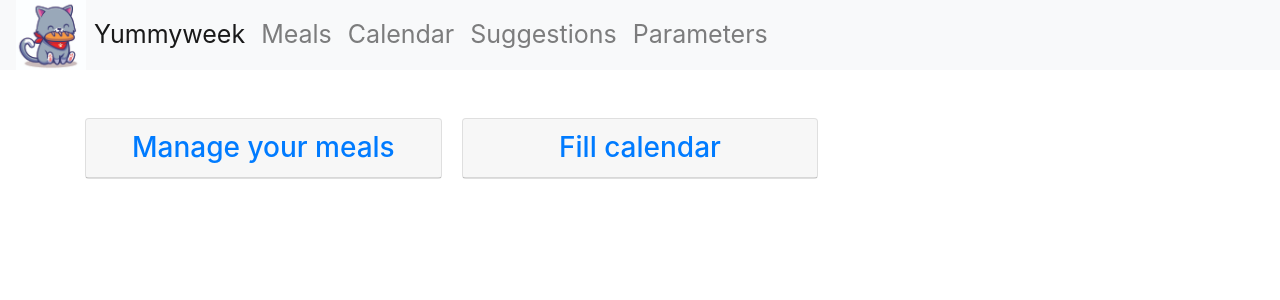
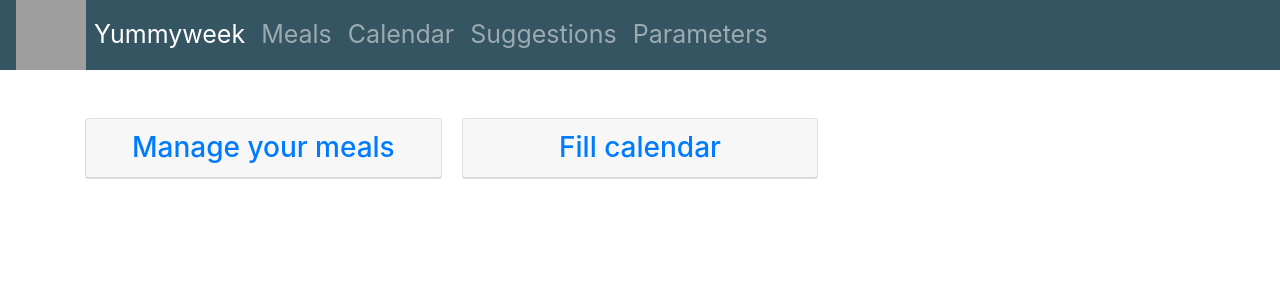
Before and after one commit to had/yummyweek, a Flask app: page / in a window 1280 px wide. Shown: the top 300 px of the page. Run offline with Flask 2, Linux system fonts and the light colour scheme; some libraries are stand-ins or nearby versions; grey boxes are pictures that could not be loaded.

Commit message:
Changed navbar color

```diff
--- a/app/templates/base.html
+++ b/app/templates/base.html
@@ -17,9 +17,9 @@
         <title>Yummy Week</title>
     </head>
     <body>
-        <nav class="navbar navbar-expand-lg navbar-light bg-light m-0 py-0">
+        <nav class="navbar navbar-expand-lg navbar-dark m-0 py-0" style="background-color: #365563;">
             <a class="navbar-brand m-0 p-0" href="{{url_for('main.index')}}">
-                <img src="{{ url_for('static', filename='cat_eating_bread.jpg') }}" width="70" height="70" class="m-0 p-0 d-inline-block align-top" alt="">
+                <img src="{{ url_for('static', filename='cat_bread-removebg-preview.png') }}" width="70" height="70" class="m-0 p-0 d-inline-block align-top" alt="">
                 <strong></strong>
             </a>
             <div class="collapse navbar-collapse" id="navbarSupportedContent" style="font-size: 25px !important; ">
```
Also changed, not shown: app/static/cat_eating_bread.jpg (deleted), app/static/cat_eating_bread.png (added), app/static/cat_eating_bread_dark.jpg (deleted).
